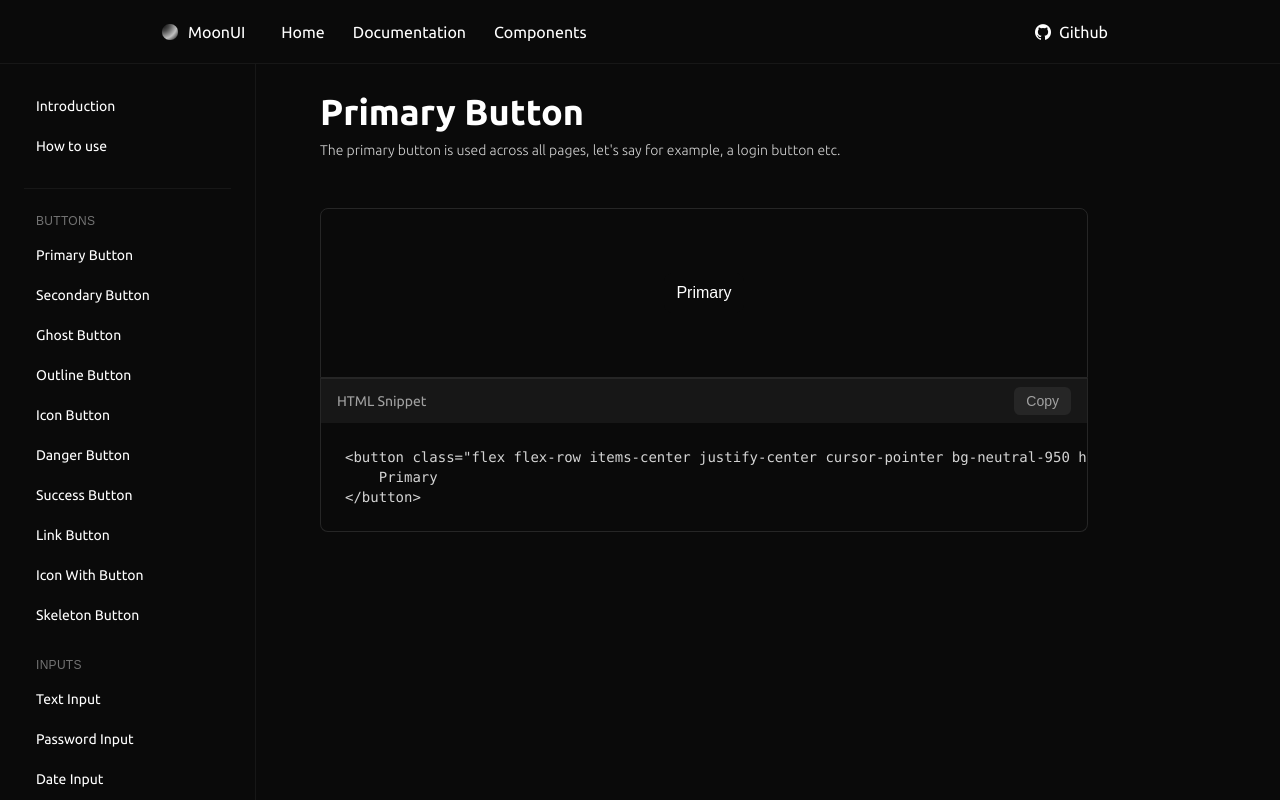
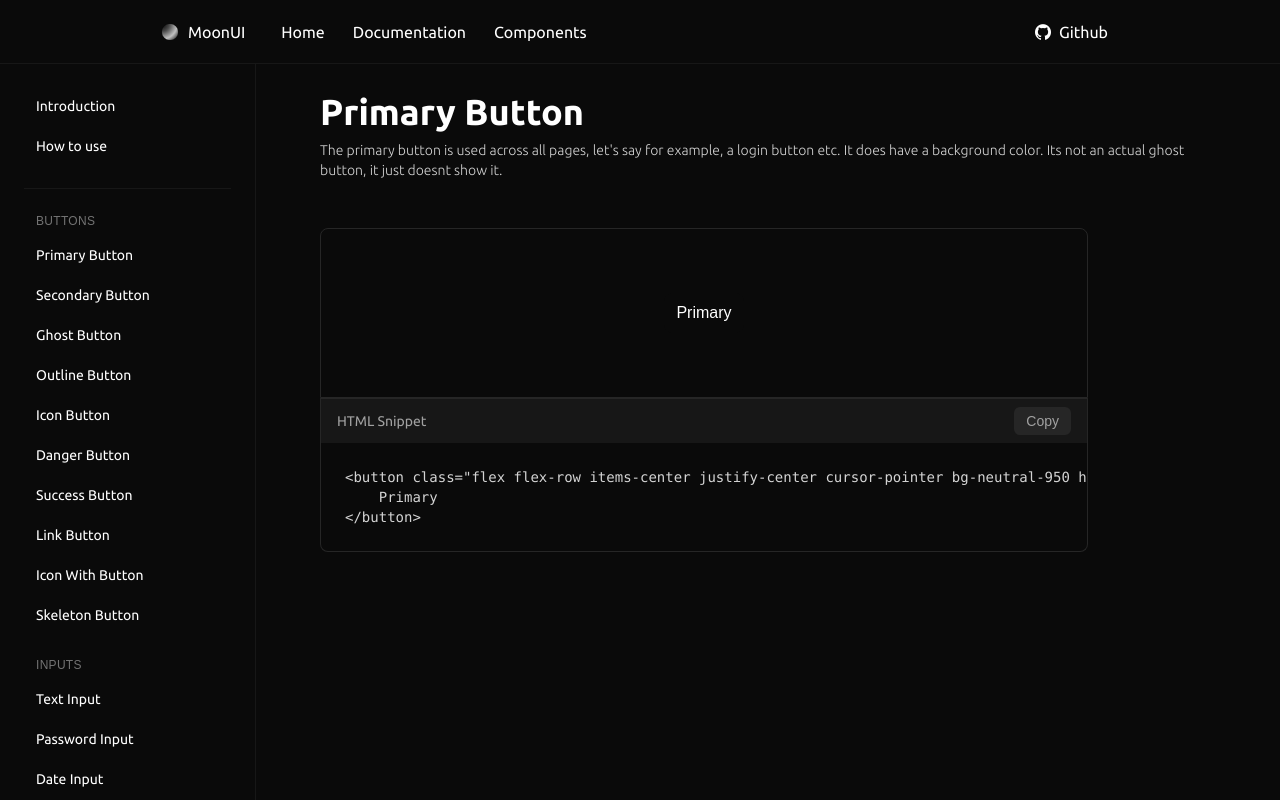
Before and after one commit to valasme/moon-ui, a Next.js app: page /components/buttons/primary in a window 1280 px wide. Built offline with nearby package versions, Linux system fonts and the light colour scheme.

Commit message:
Update primary button description in primary.js
Clarified description of the primary button usage.

```diff
--- a/src/pages/components/buttons/primary.js
+++ b/src/pages/components/buttons/primary.js
@@ -183,7 +183,8 @@ export default function MoonComponentsPrimaryButton() {
               className={`${ubuntu.className} font-thin text-start flex flex-wrap items-start justify-start text-sm text-neutral-300 mb-12`}
             >
               The primary button is used across all pages, let&apos;s say for
-              example, a login button etc.
+              example, a login button etc. It does have a background color. Its
+              not an actual ghost button, it just doesnt show it.
             </p>
 
             <section className="flex flex-col w-full mb-12 items-start">
```
